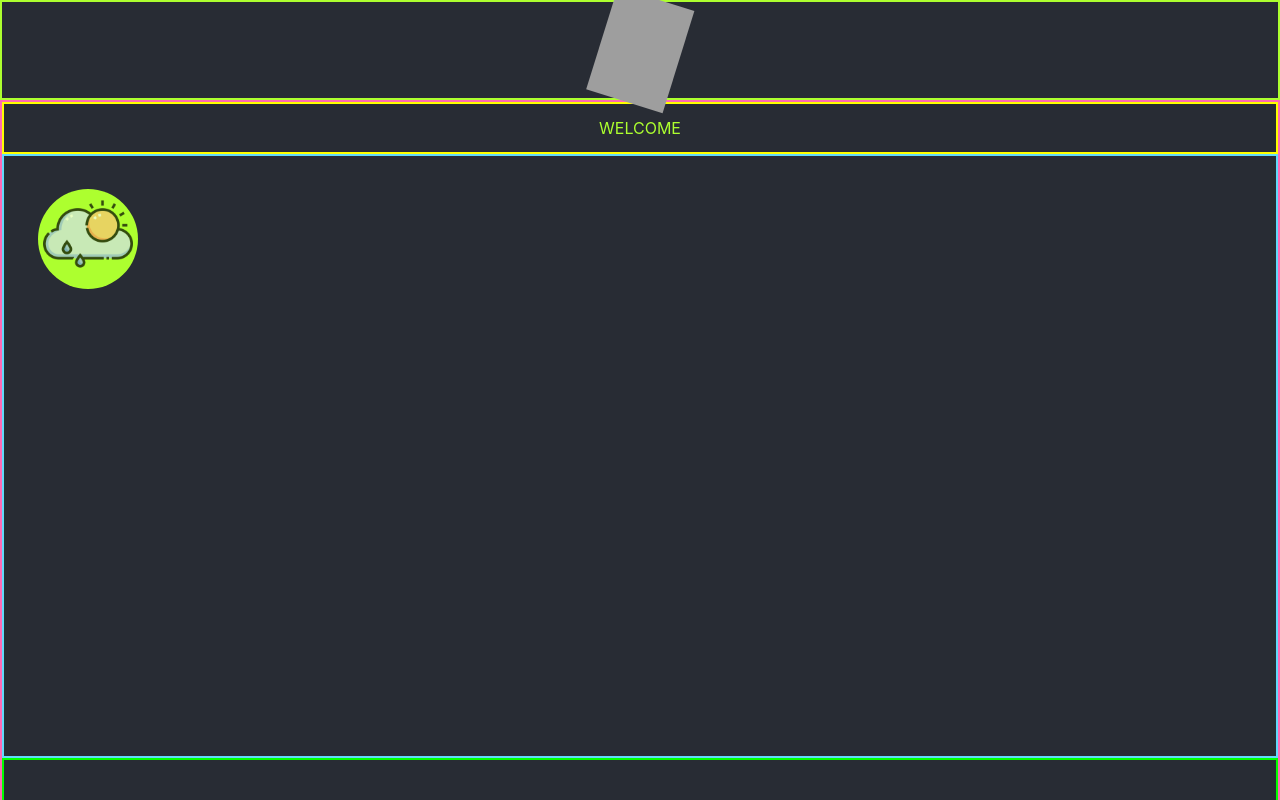
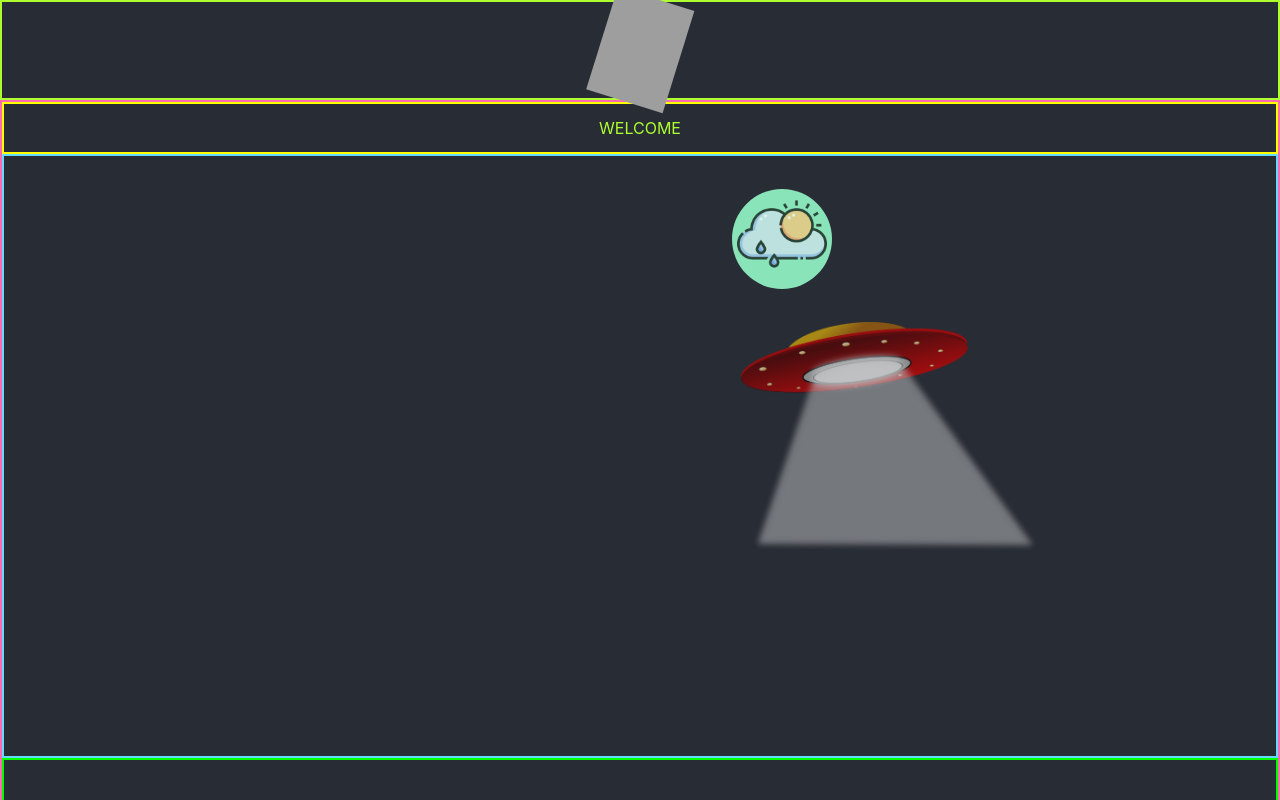
Before and after one commit to DanielYankiver/react-concepts, a React (Create React App) app: page / in a window 1280 px wide. Shown: the top 800 px of the page. Built offline with nearby package versions, Linux system fonts and the light colour scheme; grey boxes are pictures that could not be loaded.

Commit message:
added alien ship

```diff
--- a/src/App.css
+++ b/src/App.css
@@ -92,6 +92,14 @@
   100% {background-color:greenyellow; left:0%; }
 }
 
+@keyframes animate-2 {
+  0%   { left:0%; }
+  25%  { left:50%; }
+  50%  { left:100%; }
+  75%  { left:50%; }
+  100% { left:0%; }
+}
+
 .animation-1-center {
   /* display: flex; */
   /* justify-content: center; */
@@ -103,8 +111,21 @@
   height: 100px;
   border-radius: 50px;
   position: relative;
-  background-color: red;
-  animation: animate-1 6s infinite alternate ease-in-out;
+  background-color: greenyellow;
+  animation: animate-1 9s 9 alternate ease-in-out;
+  /* animation-name: animate-1;
+  animation-duration: 4s;
+  animation-iteration-count: infinite;
+  animation-direction: alternate;
+  animation-timing-function: ease-in-out; */
+}
+
+.animation-2 {
+  width: 100px;
+  height: 100px;
+  border-radius: 50px;
+  position: relative;
+  animation: animate-2 9s 9 alternate ease-in-out;
   /* animation-name: animate-1;
   animation-duration: 4s;
   animation-iteration-count: infinite;
@@ -116,6 +137,13 @@
   width: 90%;
   opacity: 70%;
 }
+
+.ufo-png {
+  width: 300%;
+  opacity: 70%;
+}
+
+
 
 
 /* *************** */
--- a/src/App.js
+++ b/src/App.js
@@ -1,6 +1,7 @@
 import logo from './logo.svg';
 import './App.css';
 import weather from './weather.png'
+import ufo from './ufo.png'
 
 function App() {
   return (
@@ -30,7 +31,11 @@ function App() {
           <div className='animation-1-center'>
             <div className='animation-1'>
               <img className='weather-png' src={weather} />
-
+            </div>
+          </div>
+          <div className='animation-2-center'>
+            <div className='animation-2'>
+              <img className='ufo-png' src={ufo} />
             </div>
           </div>
         </div>
```
Also changed, not shown: src/ufo.png (added).
